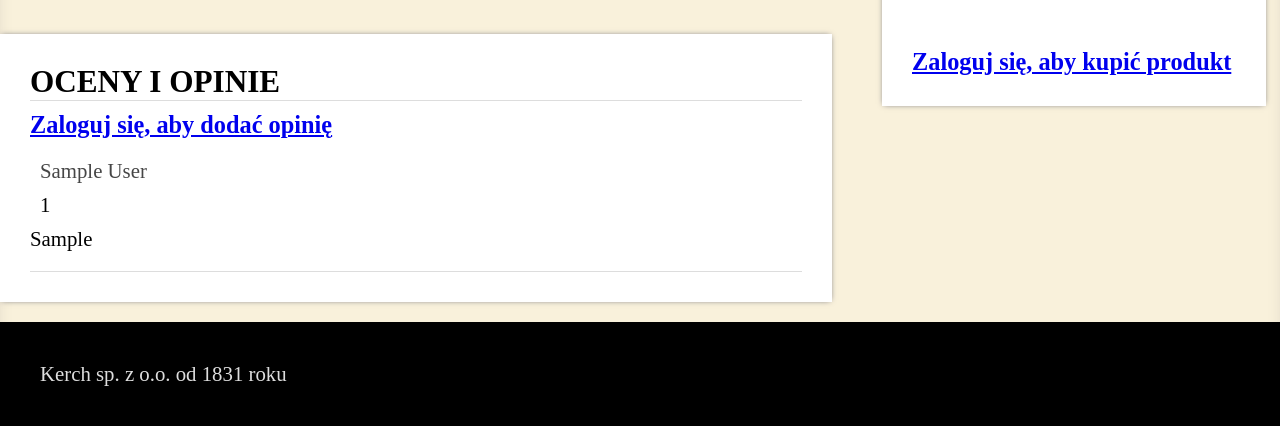
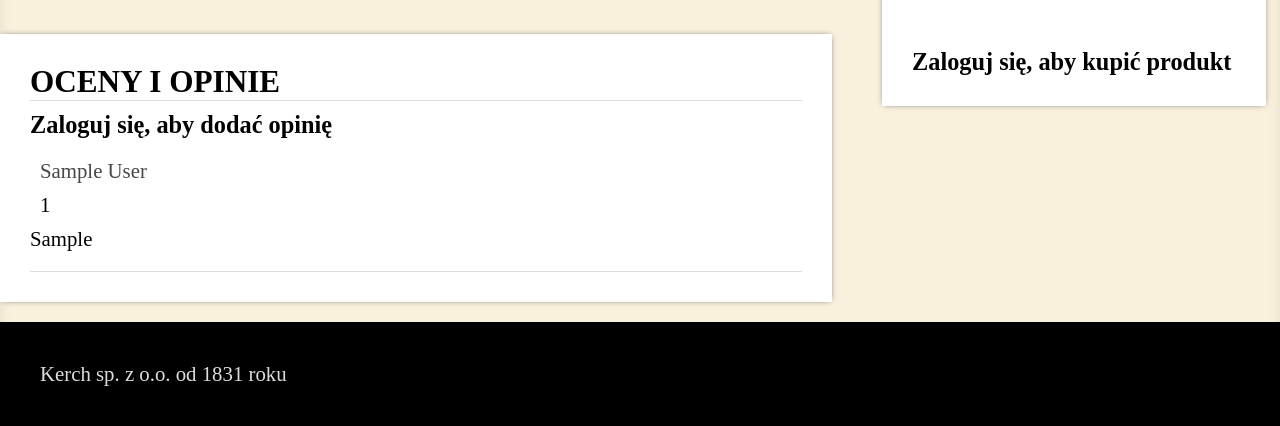
Before and after one commit to marycin/projektionagit, a Django app: page /sklep/produkt/1/ in a window 1280 px wide. Shown: the part 746-1172 px from the top of the page. Run offline with Django 4.2, Linux system fonts and the light colour scheme; tables that the repository leaves empty hold one stand-in row (values such as "Sample post"); parts of the project's set-up code (start-up, migrations or seed data) failed here and were passed over; some libraries are stand-ins or nearby versions.

Commit message:
poprawka

```diff
--- a/sklep/static/sklep/base/produkt-details.css
+++ b/sklep/static/sklep/base/produkt-details.css
@@ -13,6 +13,15 @@
 .produkt-left-side{
     width:65vw;
 
+}
+
+.not-logged{
+    color:black;
+    text-decoration: none;
+}
+
+.not-logged:hover{
+    text-decoration: underline 1px solid black;
 }
 
 .produkt-right-side{
--- a/sklep/templates/sklep/base/produkt-details.html
+++ b/sklep/templates/sklep/base/produkt-details.html
@@ -40,7 +40,7 @@
                     <button type="submit" value="add-opinion" id="add-opinion-btn">Dodaj opinię</button>
                 </form>
                 {% else %}
-                <h3><a href="{% url 'sklep:login_user' %}">Zaloguj się, aby dodać opinię</a></h3>
+                <h3><a class="not-logged" href="{% url 'sklep:login_user' %}">Zaloguj się, aby dodać opinię</a></h3>
                 {% endif %}
             </div>
             <div class="opinion">
@@ -97,7 +97,7 @@
                 </button>
             </form>
             {% else %}
-            <h3><a href="{% url 'sklep:login_user' %}">Zaloguj się, aby kupić produkt</a></h3>
+            <h3><a class="not-logged" href="{% url 'sklep:login_user' %}">Zaloguj się, aby kupić produkt</a></h3>
             {% endif %}
         </div>
     </div>
--- a/sklep/templates/sklep/order/shopping_cart.html
+++ b/sklep/templates/sklep/order/shopping_cart.html
@@ -1,5 +1,6 @@
 {% extends 'sklep/base/base.html' %}
 {% block content %}
+    {% if user.is_authenticated %}
         {% if czy_puste %}
         Twoje zamowienie jest puste :c
             <p>
@@ -32,6 +33,7 @@
             <a href="{% url 'sklep:address_selection' %}">Wybór adresu</a>
         </p>
         {% endif %}
-
-
+    {% else %}
+        <p>Zaloguj się, aby zobaczyć koszyk</p>
+    {% endif %}
 {% endblock %}
--- a/sklep/views.py
+++ b/sklep/views.py
@@ -110,22 +110,24 @@ def logout_view(request):
     return redirect('sklep:base')
 
 def shopping_cart(request):
-    aktualny_klient = Klient.objects.get(user=request.user)
-    aktualne_zamowienie = Zamowienie.objects.filter(
-        klient = aktualny_klient,
-        czy_zamowione=False)
+    context = {}
+    if request.user.is_authenticated:
+        aktualny_klient = Klient.objects.get(user=request.user)
+        aktualne_zamowienie = Zamowienie.objects.filter(
+            klient = aktualny_klient,
+            czy_zamowione=False)
 
-    czy_puste=False
-    if len(aktualne_zamowienie) ==0:
-        czy_puste=True
-        return render(request,'sklep/order/shopping_cart.html',{
+        czy_puste=False
+        if len(aktualne_zamowienie) ==0:
+            czy_puste=True
+            return render(request,'sklep/order/shopping_cart.html',{
+                'czy_puste' : czy_puste
+            })
+
+        context = {
+            'aktualne_zamowienie' : aktualne_zamowienie[0],
             'czy_puste' : czy_puste
-        })
-
-    context = {
-        'aktualne_zamowienie' : aktualne_zamowienie[0],
-        'czy_puste' : czy_puste
-        }
+            }
     return render(request,'sklep/order/shopping_cart.html',context)
 
 
@@ -133,13 +135,17 @@ def shopping_cart(request):
 def add_to_cart(request, produkt_id):
     klient = get_object_or_404(Klient, user=request.user)
     produkt = Produkt.objects.get(id=produkt_id)
-    pozycja_zamowienia = PozycjaZamowienia.objects.create(
-        ilosc = 1,
-        produkt = produkt)
     klient_zamowienie, status = Zamowienie.objects.get_or_create(
         klient = klient,
         data_zamowienia = datetime.now()
         ,czy_zamowione = False)
+
+    pozycja_zamowienia = PozycjaZamowienia.objects.create(
+        ilosc = 1,
+        produkt = produkt)
+
+
+
     klient_zamowienie.pozycje_zamowienia.add(pozycja_zamowienia)
     klient_zamowienie.save()
     return redirect('sklep:shopping_cart')
```
Also changed, not shown: sklep/static/sklep/order/shopping_cart.js (added). Lines whose indentation alone changed are shown as unchanged.
